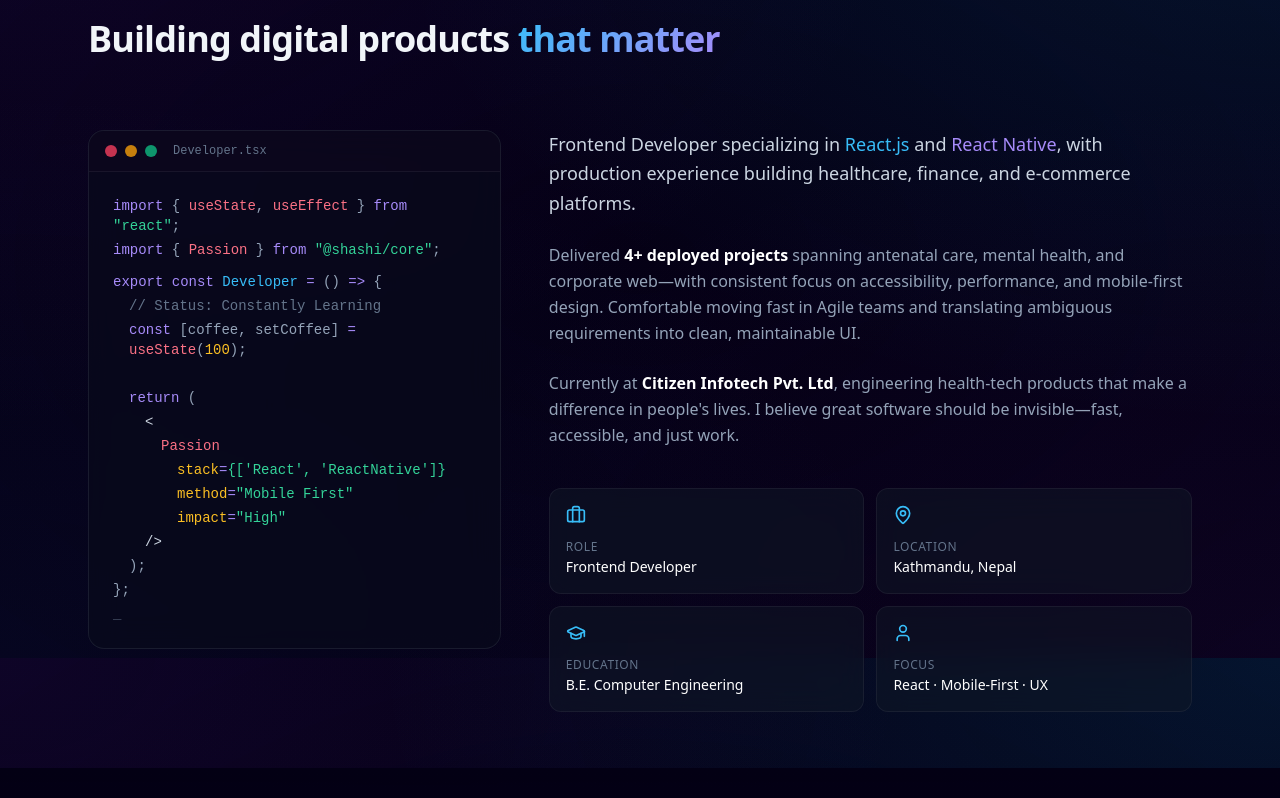
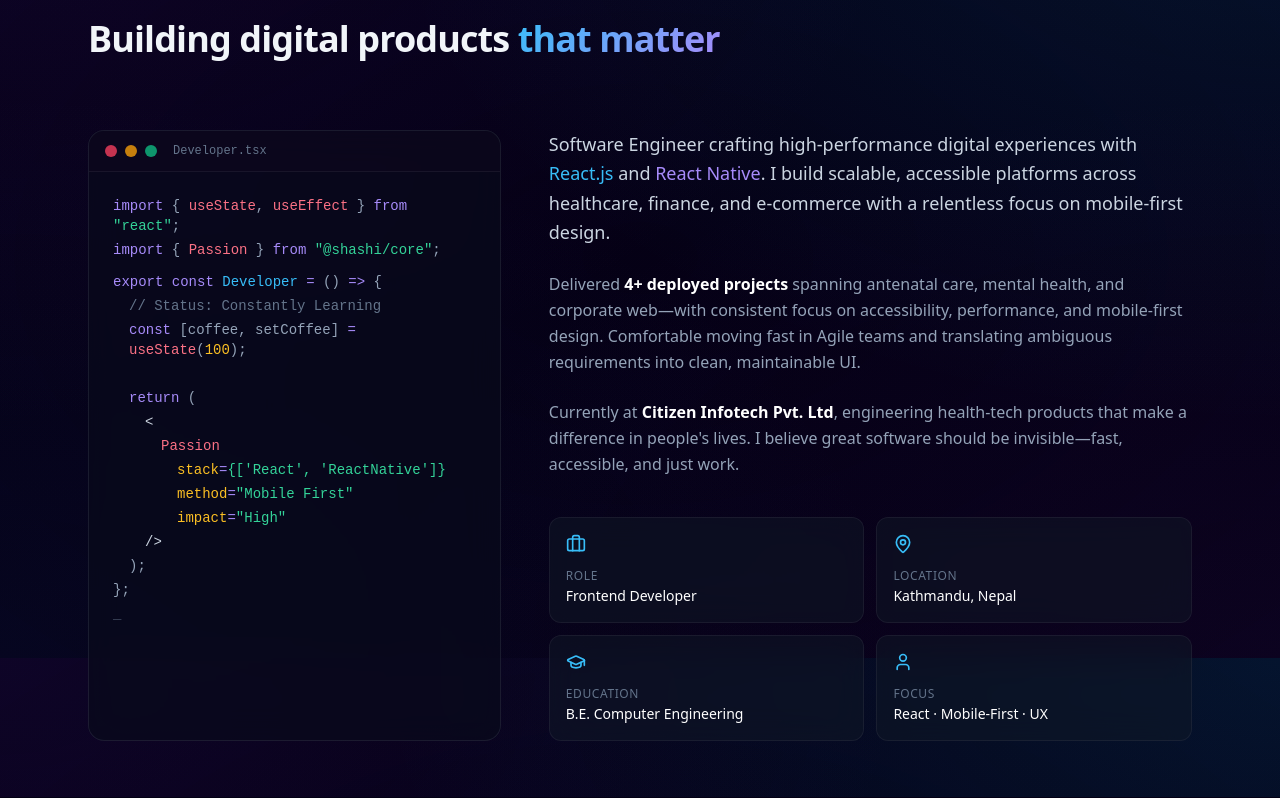
Before and after one commit to shashipathak007/Portfolio, a React (Vite) app: page / in a window 1280 px wide. Shown: the part 942-1740 px from the top of the page. Built offline with nearby package versions, Linux system fonts and the light colour scheme.

Commit message:
fixed some sections

```diff
--- a/src/components/About.jsx
+++ b/src/components/About.jsx
@@ -1,5 +1,94 @@
-import { motion } from "framer-motion";
+import { useState, useEffect } from "react";
+import { motion, AnimatePresence } from "framer-motion";
 import { User, MapPin, GraduationCap, Briefcase } from "lucide-react";
+
+const codeSnippets = [
+  (
+    <>
+      <div><span className="text-violet-400">import</span> {"{"} <span className="text-rose-400">useState</span>, <span className="text-rose-400">useEffect</span> {"}"} <span className="text-violet-400">from</span> <span className="text-emerald-400">"react"</span>;</div>
+      <div className="mb-2"><span className="text-violet-400">import</span> {"{"} <span className="text-rose-400">Passion</span> {"}"} <span className="text-violet-400">from</span> <span className="text-emerald-400">"@shashi/core"</span>;</div>
+
+      <div><span className="text-violet-400">export const</span> <span className="text-accent-400">Developer</span> <span className="text-violet-400">=</span> () <span className="text-violet-400">{"=>"}</span> {"{"}</div>
+
+      <div className="ml-4 text-slate-500">{"// Status: Constantly Learning"}</div>
+      <div className="ml-4"><span className="text-violet-400">const</span> [coffee, setCoffee] <span className="text-violet-400">=</span> <span className="text-rose-400">useState</span>(<span className="text-amber-400">100</span>);</div>
+      <br />
+
+      <div className="ml-4"><span className="text-violet-400">return</span> (</div>
+      <div className="ml-8 text-slate-300">{"<"}</div>
+      <div className="ml-12"><span className="text-rose-400">Passion</span></div>
+      <div className="ml-16"><span className="text-amber-400">stack</span><span className="text-violet-400">=</span><span className="text-emerald-400">{"{['React', 'ReactNative']}"}</span></div>
+      <div className="ml-16"><span className="text-amber-400">method</span><span className="text-violet-400">=</span><span className="text-emerald-400">{"\"Mobile First\""}</span></div>
+      <div className="ml-16"><span className="text-amber-400">impact</span><span className="text-violet-400">=</span><span className="text-emerald-400">{"\"High\""}</span></div>
+      <div className="ml-8 text-slate-300">{"/>"}</div>
+      <div className="ml-4">);</div>
+      <div>{"};"}</div>
+    </>
+  ),
+  (
+    <>
+      <div><span className="text-violet-400">import</span> {"{"} <span className="text-rose-400">memo</span> {"}"} <span className="text-violet-400">from</span> <span className="text-emerald-400">"react"</span>;</div>
+      <div className="mb-2"><span className="text-violet-400">import</span> {"{"} <span className="text-rose-400">Performance</span> {"}"} <span className="text-violet-400">from</span> <span className="text-emerald-400">"@shashi/metrics"</span>;</div>
+
+      <div><span className="text-violet-400">export const</span> <span className="text-accent-400">Optimizer</span> <span className="text-violet-400">=</span> <span className="text-rose-400">memo</span>(() <span className="text-violet-400">{"=>"}</span> {"{"}</div>
+      <div className="ml-4 text-slate-500">{"// Goal: 60fps & 100 Lighthouse score"}</div>
+      <div className="ml-4"><span className="text-violet-400">const</span> metrics <span className="text-violet-400">=</span> {"{"}</div>
+      <div className="ml-8"><span className="text-slate-300">bundleSize:</span> <span className="text-emerald-400">"Minimal"</span>,</div>
+      <div className="ml-8"><span className="text-slate-300">loadTime:</span> <span className="text-amber-400">0.8</span>,</div>
+      <div className="ml-4">{"};"}</div>
+      <br />
+      <div className="ml-4"><span className="text-violet-400">return</span> <span className="text-slate-300">{"<"}</span><span className="text-rose-400">Performance</span> <span className="text-amber-400">target</span><span className="text-violet-400">=</span><span className="text-emerald-400">"perfection"</span> <span className="text-slate-300">{"/>"}</span>;</div>
+      <div>{"});"}</div>
+    </>
+  ),
+  (
+    <>
+      <div><span className="text-violet-400">import</span> {"{"} <span className="text-rose-400">MobileFirst</span> {"}"} <span className="text-violet-400">from</span> <span className="text-emerald-400">"@shashi/design"</span>;</div>
+      <br />
+      <div><span className="text-violet-400">export const</span> <span className="text-accent-400">ResponsiveUI</span> <span className="text-violet-400">=</span> () <span className="text-violet-400">{"=>"}</span> {"{"}</div>
+      <div className="ml-4 text-slate-500">{"// Fluid across all viewports"}</div>
+      <div className="ml-4"><span className="text-violet-400">const</span> breakpoints <span className="text-violet-400">=</span> [<span className="text-emerald-400">'sm'</span>, <span className="text-emerald-400">'md'</span>, <span className="text-emerald-400">'lg'</span>, <span className="text-emerald-400">'xl'</span>];</div>
+      <br />
+      <div className="ml-4"><span className="text-violet-400">return</span> (</div>
+      <div className="ml-8"><span className="text-slate-300">{"<"}</span><span className="text-rose-400">MobileFirst</span></div>
+      <div className="ml-12"><span className="text-amber-400">scale</span><span className="text-violet-400">=</span><span className="text-emerald-400">"fluid"</span></div>
+      <div className="ml-12"><span className="text-amber-400">accessibility</span><span className="text-violet-400">=</span><span className="text-emerald-400">{"{true}"}</span></div>
+      <div className="ml-8"><span className="text-slate-300">{"/>"}</span></div>
+      <div className="ml-4">);</div>
+      <div>{"};"}</div>
+    </>
+  ),
+  (
+    <>
+      <div><span className="text-violet-400">import</span> {"{"} <span className="text-rose-400">Style</span> {"}"} <span className="text-violet-400">from</span> <span className="text-emerald-400">"tailwind-merge"</span>;</div>
+      <br />
+      <div><span className="text-violet-400">export const</span> <span className="text-accent-400">TailwindLover</span> <span className="text-violet-400">=</span> () <span className="text-violet-400">{"=>"}</span> {"{"}</div>
+      <div className="ml-4 text-slate-500">{"// Beautiful UIs, rapidly built"}</div>
+      <div className="ml-4"><span className="text-violet-400">const</span> coreClasses <span className="text-violet-400">=</span> <span className="text-rose-400">Style</span>(</div>
+      <div className="ml-8"><span className="text-emerald-400">"flex flex-col items-center"</span>,</div>
+      <div className="ml-8"><span className="text-emerald-400">"bg-gradient-to-r"</span>,</div>
+      <div className="ml-8"><span className="text-emerald-400">"overflow-hidden glass-card"</span></div>
+      <div className="ml-4">);</div>
+      <br />
+      <div className="ml-4"><span className="text-violet-400">return</span> <span className="text-slate-300">{"<div"}</span> <span className="text-amber-400">className</span><span className="text-violet-400">=</span><span className="text-emerald-400">{"{coreClasses}"}</span> <span className="text-slate-300">{"/>"}</span>;</div>
+      <div>{"};"}</div>
+    </>
+  ),
+  (
+    <>
+      <div><span className="text-violet-400">import</span> {"{"} <span className="text-rose-400">Code</span>, <span className="text-rose-400">Coffee</span> {"}"} <span className="text-violet-400">from</span> <span className="text-emerald-400">"@shashi/life"</span>;</div>
+      <br />
+      <div><span className="text-violet-400">export const</span> <span className="text-accent-400">Routine</span> <span className="text-violet-400">=</span> <span className="text-rose-400">async</span> () <span className="text-violet-400">{"=>"}</span> {"{"}</div>
+      <div className="ml-4 text-slate-500">{"// Infinite Loop"}</div>
+      <div className="ml-4"><span className="text-violet-400">while</span> (<span className="text-amber-400">true</span>) {"{"}</div>
+      <div className="ml-8"><span className="text-violet-400">await</span> <span className="text-rose-400">Code</span>(<span className="text-emerald-400">`React Native / Expo`</span>);</div>
+      <div className="ml-8"><span className="text-violet-400">await</span> <span className="text-rose-400">Code</span>(<span className="text-emerald-400">`React.js / Next`</span>);</div>
+      <div className="ml-8"><span className="text-rose-400">Coffee</span>.<span className="text-accent-400">refill</span>();</div>
+      <div className="ml-4">{"}"}</div>
+      <div>{"};"}</div>
+    </>
+  )
+];
 
 const highlights = [
   {
@@ -35,6 +124,15 @@ const itemVariants = {
 };
 
 export default function About() {
+  const [codeIdx, setCodeIdx] = useState(0);
+
+  useEffect(() => {
+    const timer = setInterval(() => {
+      setCodeIdx((prev) => (prev + 1) % codeSnippets.length);
+    }, 10000);
+    return () => clearInterval(timer);
+  }, []);
+
   return (
     <section id="about" className="relative py-10 lg:py-14">
       <div className="max-w-6xl mx-auto px-6">
@@ -55,14 +153,15 @@ export default function About() {
           </h2>
         </motion.div>
 
-        <div className="grid lg:grid-cols-5 gap-12 items-start">
+        {/* Change items-start to items-stretch for equal column heights */}
+        <div className="grid lg:grid-cols-5 gap-12 items-stretch">
           {/* Photo column */}
           <motion.div
             initial={{ opacity: 0, x: -30 }}
             whileInView={{ opacity: 1, x: 0 }}
             viewport={{ once: true, margin: "-20px" }}
             transition={{ duration: 0.6 }}
-            className="lg:col-span-2 flex flex-col h-[28rem] lg:h-auto"
+            className="lg:col-span-2 flex flex-col h-[28rem] lg:h-full"
           >
             <div className="relative group h-full">
               <div className="absolute -inset-1 bg-gradient-to-br from-accent-500/20 to-violet-500/20 rounded-2xl blur-xl opacity-0 group-hover:opacity-100 transition-opacity duration-500" />
@@ -74,32 +173,19 @@ export default function About() {
                   <span className="ml-2 text-xs font-mono text-slate-500 hidden sm:block">Developer.tsx</span>
                 </div>
                 <div className="p-4 sm:p-6 font-mono text-xs sm:text-sm text-slate-400 overflow-hidden flex-1 relative bg-dark-950/40">
-                  <motion.div
-                    initial={{ y: 20, opacity: 0 }}
-                    whileInView={{ y: 0, opacity: 1 }}
-                    transition={{ delay: 0.3 }}
-                    className="flex flex-col gap-1"
-                  >
-                    <div><span className="text-violet-400">import</span> {"{"} <span className="text-rose-400">useState</span>, <span className="text-rose-400">useEffect</span> {"}"} <span className="text-violet-400">from</span> <span className="text-emerald-400">"react"</span>;</div>
-                    <div className="mb-2"><span className="text-violet-400">import</span> {"{"} <span className="text-rose-400">Passion</span> {"}"} <span className="text-violet-400">from</span> <span className="text-emerald-400">"@shashi/core"</span>;</div>
-
-                    <div><span className="text-violet-400">export const</span> <span className="text-accent-400">Developer</span> <span className="text-violet-400">=</span> () <span className="text-violet-400">{"=>"}</span> {"{"}</div>
-
-                    <div className="ml-4 text-slate-500">{"// Status: Constantly Learning"}</div>
-                    <div className="ml-4"><span className="text-violet-400">const</span> [coffee, setCoffee] <span className="text-violet-400">=</span> <span className="text-rose-400">useState</span>(<span className="text-amber-400">100</span>);</div>
-                    <br />
-
-                    <div className="ml-4"><span className="text-violet-400">return</span> (</div>
-                    <div className="ml-8 text-slate-300">{"<"}</div>
-                    <div className="ml-12"><span className="text-rose-400">Passion</span></div>
-                    <div className="ml-16"><span className="text-amber-400">stack</span><span className="text-violet-400">=</span><span className="text-emerald-400">{"{['React', 'ReactNative']}"}</span></div>
-                    <div className="ml-16"><span className="text-amber-400">method</span><span className="text-violet-400">=</span><span className="text-emerald-400">{"\"Mobile First\""}</span></div>
-                    <div className="ml-16"><span className="text-amber-400">impact</span><span className="text-violet-400">=</span><span className="text-emerald-400">{"\"High\""}</span></div>
-                    <div className="ml-8 text-slate-300">{"/>"}</div>
-                    <div className="ml-4">);</div>
-                    <div>{"};"}</div>
-                    <div><span className="text-slate-500 animate-pulse">_</span></div>
-                  </motion.div>
+                  <AnimatePresence mode="wait">
+                    <motion.div
+                      key={codeIdx}
+                      initial={{ opacity: 0, x: 20 }}
+                      animate={{ opacity: 1, x: 0 }}
+                      exit={{ opacity: 0, x: -20 }}
+                      transition={{ duration: 0.4 }}
+                      className="flex flex-col gap-1 absolute inset-0 p-4 sm:p-6"
+                    >
+                      {codeSnippets[codeIdx]}
+                      <div><span className="text-slate-500 animate-pulse">_</span></div>
+                    </motion.div>
+                  </AnimatePresence>
                 </div>
               </div>
             </div>
@@ -111,13 +197,13 @@ export default function About() {
             whileInView={{ opacity: 1, x: 0 }}
             viewport={{ once: true, margin: "-20px" }}
             transition={{ duration: 0.6, delay: 0.15 }}
-            className="lg:col-span-3 space-y-6"
+            className="lg:col-span-3 space-y-6 flex flex-col justify-center"
           >
             <p className="text-lg text-slate-300 leading-relaxed">
-              Frontend Developer specializing in{" "}
+              Software Engineer crafting high-performance digital experiences with{" "}
               <span className="text-accent-400 font-medium">React.js</span> and{" "}
-              <span className="text-violet-400 font-medium">React Native</span>, with production experience
-              building healthcare, finance, and e-commerce platforms.
+              <span className="text-violet-400 font-medium">React Native</span>. I build scalable, accessible
+              platforms across healthcare, finance, and e-commerce with a relentless focus on mobile-first design.
             </p>
             <p className="text-slate-400 leading-relaxed">
               Delivered <span className="text-white font-semibold">4+ deployed projects</span> spanning
--- a/src/components/Contact.jsx
+++ b/src/components/Contact.jsx
@@ -88,9 +88,8 @@ export default function Contact() {
 
             <a
               href="mailto:shashipathak446@gmail.com"
-              className="group relative inline-flex items-center gap-3 px-10 py-5 text-base font-bold rounded-2xl bg-gradient-to-r from-accent-500 to-violet-500 text-white shadow-2xl shadow-accent-500/20 hover:shadow-accent-500/40 transition-all duration-500 hover:-translate-y-1.5 active:scale-95"
+              className="group relative inline-flex items-center justify-center px-10 py-5 text-base font-bold rounded-2xl bg-gradient-to-r from-accent-500 to-violet-500 text-white shadow-2xl shadow-accent-500/20 hover:shadow-accent-500/40 transition-all duration-500 hover:-translate-y-1.5 active:scale-95"
             >
-              <Send size={20} className="group-hover:rotate-12 transition-transform duration-300" />
               <span>Drop an Email</span>
               <div className="absolute inset-0 rounded-2xl bg-white/20 blur-xl opacity-0 group-hover:opacity-100 transition-opacity duration-500 -z-10" />
             </a>
--- a/src/components/Hero.jsx
+++ b/src/components/Hero.jsx
@@ -47,9 +47,9 @@ export default function Hero() {
               transition={{ duration: 0.7, delay: 0.35 }}
               className="text-base sm:text-lg text-slate-400 max-w-lg mb-8 leading-relaxed"
             >
-              <span className="text-white font-semibold">Frontend Developer</span> specializing in{" "}
+              <span className="text-white font-semibold">Software Engineer</span> crafting high-performance digital experiences with{" "}
               <span className="text-accent-400">React.js</span> &{" "}
-              <span className="text-violet-400">React Native</span>, building healthcare, finance &amp; e-commerce platforms with a obsession for performance and mobile-first design.
+              <span className="text-violet-400">React Native</span>. I build scalable, pixel-perfect platforms across healthcare, finance, and e-commerce with a relentless focus on mobile-first design.
             </motion.p>
 
             <motion.div
--- a/src/index.css
+++ b/src/index.css
@@ -32,7 +32,21 @@
   --color-slate-500: #64748b;
 }
 
+:root {
+  --bg-glow-1: rgba(76, 29, 149, 0.15);
+  --bg-glow-2: rgba(14, 165, 233, 0.12);
+  --bg-glow-3: rgba(88, 28, 135, 0.1);
+  --bg-glow-4: rgba(30, 58, 138, 0.1);
+  --bg-glow-5: rgba(8, 1, 24, 0.4);
+}
+
 .light-theme {
+  --bg-glow-1: rgba(139, 92, 246, 0.08);
+  --bg-glow-2: rgba(14, 165, 233, 0.10);
+  --bg-glow-3: rgba(236, 72, 153, 0.07);
+  --bg-glow-4: rgba(52, 211, 153, 0.08);
+  --bg-glow-5: rgba(241, 245, 249, 0.8);
+
   --color-dark-950: #f8fafc;
   --color-dark-900: #f1f5f9;
   --color-dark-800: #e2e8f0;
@@ -80,11 +94,11 @@
   body {
     background-color: var(--color-dark-950);
     background-image:
-      radial-gradient(at 0% 0%, rgba(76, 29, 149, 0.15) 0px, transparent 50%),
-      radial-gradient(at 100% 0%, rgba(14, 165, 233, 0.12) 0px, transparent 50%),
-      radial-gradient(at 100% 100%, rgba(88, 28, 135, 0.1) 0px, transparent 50%),
-      radial-gradient(at 0% 100%, rgba(30, 58, 138, 0.1) 0px, transparent 50%),
-      radial-gradient(at 50% 50%, rgba(8, 1, 24, 0.4) 0px, transparent 100%);
+      radial-gradient(at 0% 0%, var(--bg-glow-1) 0px, transparent 50%),
+      radial-gradient(at 100% 0%, var(--bg-glow-2) 0px, transparent 50%),
+      radial-gradient(at 100% 100%, var(--bg-glow-3) 0px, transparent 50%),
+      radial-gradient(at 0% 100%, var(--bg-glow-4) 0px, transparent 50%),
+      radial-gradient(at 50% 50%, var(--bg-glow-5) 0px, transparent 100%);
     background-attachment: fixed;
     color: var(--color-slate-400);
     font-family: var(--font-sans);
@@ -190,8 +204,9 @@
   }
 
   .light-theme .glass-card {
-    background: rgba(248, 250, 252, 0.7);
-    border: 1px solid rgba(0, 0, 0, 0.08);
+    background: rgba(255, 255, 255, 0.5);
+    border: 1px solid rgba(14, 165, 233, 0.12);
+    box-shadow: 0 4px 30px rgba(0, 0, 0, 0.03);
   }
 
   .light-theme .nav-blur {
```
